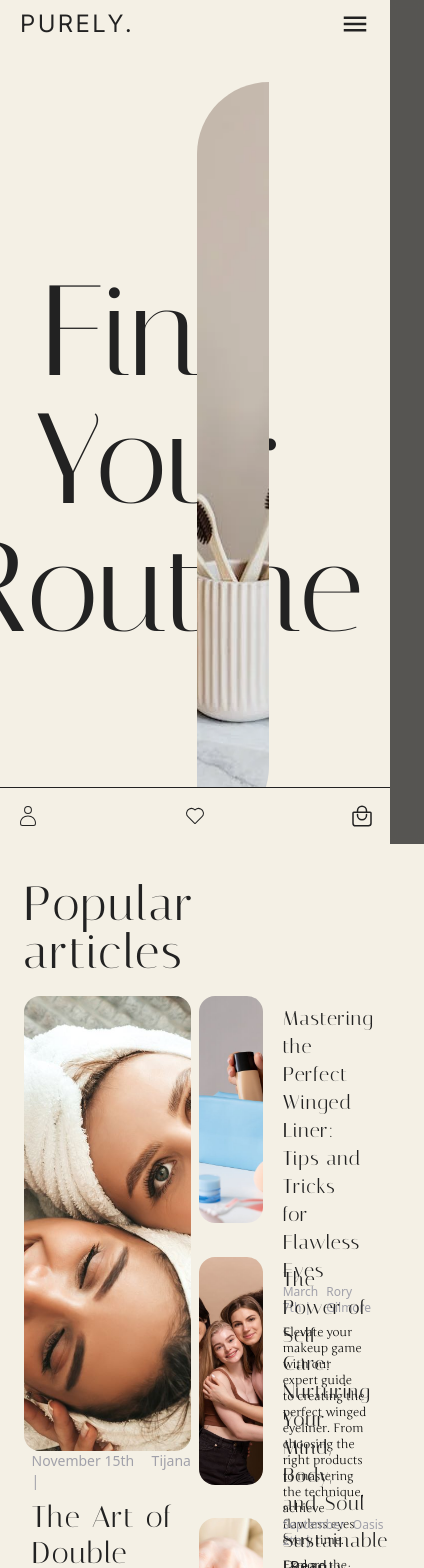
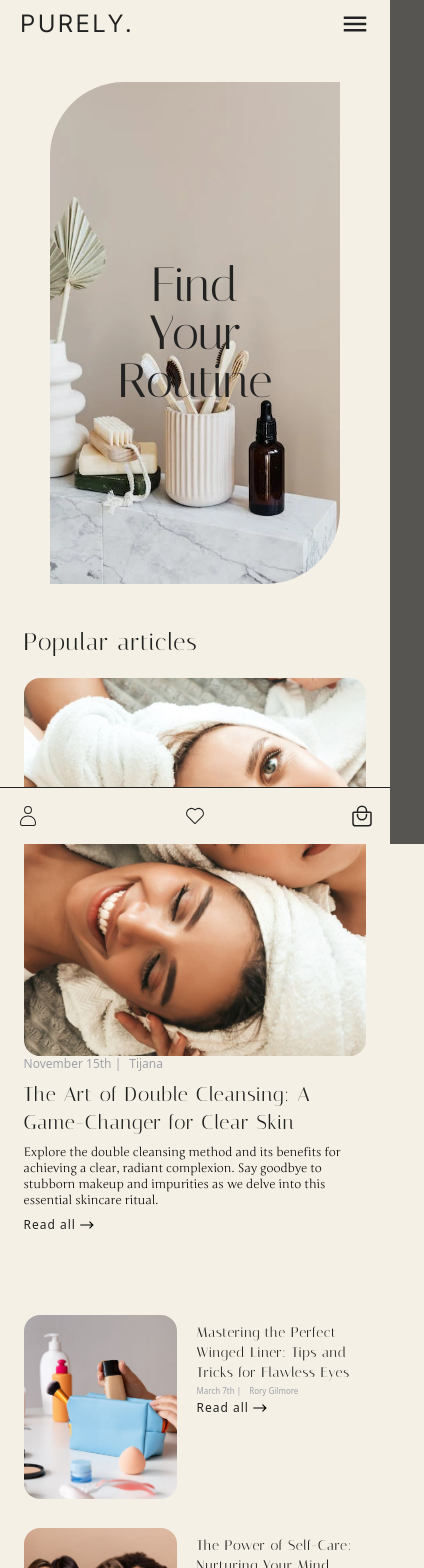
Before and after one commit to tidzi17/e-commerce-project, a React (Create React App) app: page /blog in a window 390 px wide. Shown: the top 1568 px of the page, 424 px wide, since content can reach past the window. Built offline with nearby package versions, Linux system fonts and the light colour scheme.

Commit message:
blog responsive

```diff
--- a/src/App.js
+++ b/src/App.js
@@ -35,7 +35,7 @@ function App() {
       </div>
 
       <Footer />
-     <div className='block md:hidden bottom-0 fixed left-0 right-0'>
+     <div className='block md:hidden bottom-0 fixed left-0 right-0 z-40'>
      <MobileBottomBar />
      </div>
     </BrowserRouter>
--- a/src/components/arrowbutton.jsx
+++ b/src/components/arrowbutton.jsx
@@ -4,12 +4,12 @@ import { LiaLongArrowAltRightSolid } from "react-icons/lia";
 
 const ArrowButton = ({ text, textColor,  onClick }) => {
     return (
-        <button className="cta flex items-center text-xs md:text-[14px] justify-center w-fit" onClick={onClick}>
-            <span className={`hover-underline-animation font-sans text-sm pr-3 ${textColor || 'text-black'}`}>
+        <button className="cta flex items-center text-xs md:text-[10px] justify-center w-fit" onClick={onClick}>
+            <span className={`hover-underline-animation font-sans text-xs pr-3 ${textColor || 'text-black'}`}>
                 {text}
             </span>
             <LiaLongArrowAltRightSolid
-                size={24}
+                size={18}
                 className="transform translate-x-0 transition-transform ease-in-out duration-300"
                 style={{ marginLeft: '5px', color: textColor || 'currentColor' }}
             />
--- a/src/components/blogcomponents/firstSection.jsx
+++ b/src/components/blogcomponents/firstSection.jsx
@@ -3,14 +3,14 @@ import bgImage from '../../assets/otherproducts.webp';
 
 export default function FirstSectionBlog() {
   return (
-    <section className='mb-10'>
-      <div className='w-10/12 h-[90vh] m-auto px-20 flex'>
-        <div className='w-1/2 h-full  rounded-3xl flex flex-col items-center justify-center text-center font-italiana text-black text-9xl'>
+    <section className='mb-10 relative'>
+      <div className='items-center justify-center relative w-full md:w-11/12  lg:w-10/12 h-[60vh] lg:h-[90vh] m-auto px-10 xl:px-20 flex'>
+        <div className='z-20 absolute md:relative w-full md:w-1/2  rounded-3xl flex flex-col items-center justify-center text-center font-italiana text-black text-5xl md:text-5xl lg:text-7xl xl:text-9xl'>
             Find <br></br>
             Your <br></br>
             Routine
         </div>
-        <div className='w-1/2 h-full  rounded-3xl rounded-image'>
+        <div className=' relative w-full md:w-1/2 h-full z-10  rounded-3xl rounded-image'>
         <img src={bgImage} alt='' className='w-[100%] h-[100%] object-cover rounded-3xl'/>
         </div>
       </div>
--- a/src/components/blogcomponents/layout.jsx
+++ b/src/components/blogcomponents/layout.jsx
@@ -5,9 +5,10 @@ import ArrowButton from '../arrowbutton';
 
 const BlogLayout = ( {articleFirst, articlesSecond} ) => {
   return (
-    <div className='w-full m-auto'>
-      <div className='w-full m-auto h-[90vh] flex gap-2'>
-        <div className='w-1/2 h-full flex flex-col'>
+    <div className='w-full m-auto mb-5 md:mb-0'>
+      <div className='w-full m-auto h-[150vh] md:h-[90vh] flex flex-col md:flex-row gap-2'>
+
+        <div className='w-full md:w-1/2 h-1/2 md:h-full flex flex-col'>
             {articleFirst.map((article, i) => (
                 <div key={i} className='w-full h-full'>
                <a href={`/blog/${article.id}`}>
@@ -15,17 +16,18 @@ const BlogLayout = ( {articleFirst, articlesSecond} ) => {
                     <img src={article.url} alt={article.title} className='w-[100%] h-[100%] object-cover rounded-2xl'/>
                 </div>
                </a>
-               <div className='ml-2'>
-               <div className='flex gap-2 text-zinc-400 font-sans font-light text-sm'><p>{article.date} |</p><p> {article.author}</p></div>
-                <p className='text-black mt-2 font-italiana text-3xl tracking-wider'>{article.title}</p>
-                <p className='text-sm mt-2 font-junge mb-2'>{article.intro}</p>
+               <div className='md:ml-2'>
+               <div className='flex gap-2 text-zinc-400 font-sans font-light text-xs lg:text-sm'><p>{article.date} |</p><p> {article.author}</p></div>
+                <p className='text-black mt-2 font-italiana text-xl lg:text-3xl tracking-wider'>{article.title}</p>
+                <p className='text-xs lg:text-sm mt-2 font-junge mb-2'>{article.intro}</p>
                <a href={`/blog/${article.id}`} ><ArrowButton text="Read all"/></a>
                </div>
                 </div>
 
             ))}
         </div>
-        <div className='w-1/2 h-full flex flex-col gap-2'>
+
+        <div className='w-full md:w-1/2 h-1/2 md:h-full flex flex-col gap-2'>
         {articlesSecond.map((article, i) => (
                 <div key={i} className=' h-1/3 flex'>
 
@@ -36,9 +38,9 @@ const BlogLayout = ( {articleFirst, articlesSecond} ) => {
                   </a>
 
                <div className='flex flex-col w-[50%] text-xs ml-5'>
-                <p className='text-black mt-2 font-italiana text-xl tracking-wider'>{article.title}</p>
-                <div className='flex gap-2 text-zinc-400 font-sans font-light text-xs'><p>{article.date} |</p><p> {article.author}</p></div>
-                <p className='text-xs mt-2 font-junge mb-2'>{article.intro}</p>
+                <p className='text-black mt-2 font-italiana text-sm lg:text-xl tracking-wider'>{article.title}</p>
+                <div className='flex gap-2 text-zinc-400 font-sans font-light text-[0.5rem] lg:text-xs'><p>{article.date} |</p><p> {article.author}</p></div>
+                <p className='hidden md:flex text-[0.5rem] lg:text-[0.6rem] mt-2 font-junge mb-2'>{article.intro}</p>
                 <a href={`/blog/${article.id}`} ><ArrowButton text="Read all"/></a>
                </div>
                 </div>
--- a/src/components/blogcomponents/popularArticles.jsx
+++ b/src/components/blogcomponents/popularArticles.jsx
@@ -14,7 +14,7 @@ const PopularArticles = () => {
 
   return (
     <section className='w-11/12 m-auto mb-10'>
-      <h2 className='text-5xl font-italiana tracking-wider text-black mb-5 '>Popular articles</h2>
+      <h2 className='text-2xl md:text-3xl lg:text-5xl font-italiana tracking-wider text-black mb-5 '>Popular articles</h2>
       <BlogLayout articleFirst={dataFirst} articlesSecond={dataSecond}/>
       <BlogLayout articleFirst={dataThird} articlesSecond={dataForth}/>
       <BlogLayout articleFirst={dataFifth} articlesSecond={dataSixt}/>
--- a/src/components/navbar.jsx
+++ b/src/components/navbar.jsx
@@ -14,7 +14,7 @@ const Navbar = () => {
 
 
   return (
-    <header className='relative w-full   bg-[#f4f0e5]'>
+    <nav className='relative w-full bg-[#f4f0e5] z-40'>
         <div className='left-0 flex m-auto w-full px-5 bg-[#f4f0e5] z-20 fixed items-center justify-between  py-2 md:py-4 text-black '>
 
           <div className='w-fit'>  <a href='/' className='no-underline text-black uppercase font-inter tracking-widest text-2xl xl:text-4xl'>Purely.</a></div>
@@ -86,7 +86,7 @@ const Navbar = () => {
 
         </div>
 
-    </header>
+    </nav>
   )
 }
 
--- a/src/index.css
+++ b/src/index.css
@@ -120,7 +120,7 @@ video {
   position: absolute;
   width: 100%;
   transform: scaleX(0);
-  height: 2px;
+  height: 1px;
   bottom: 0;
   left: 0;
   background-color: currentColor;
```
